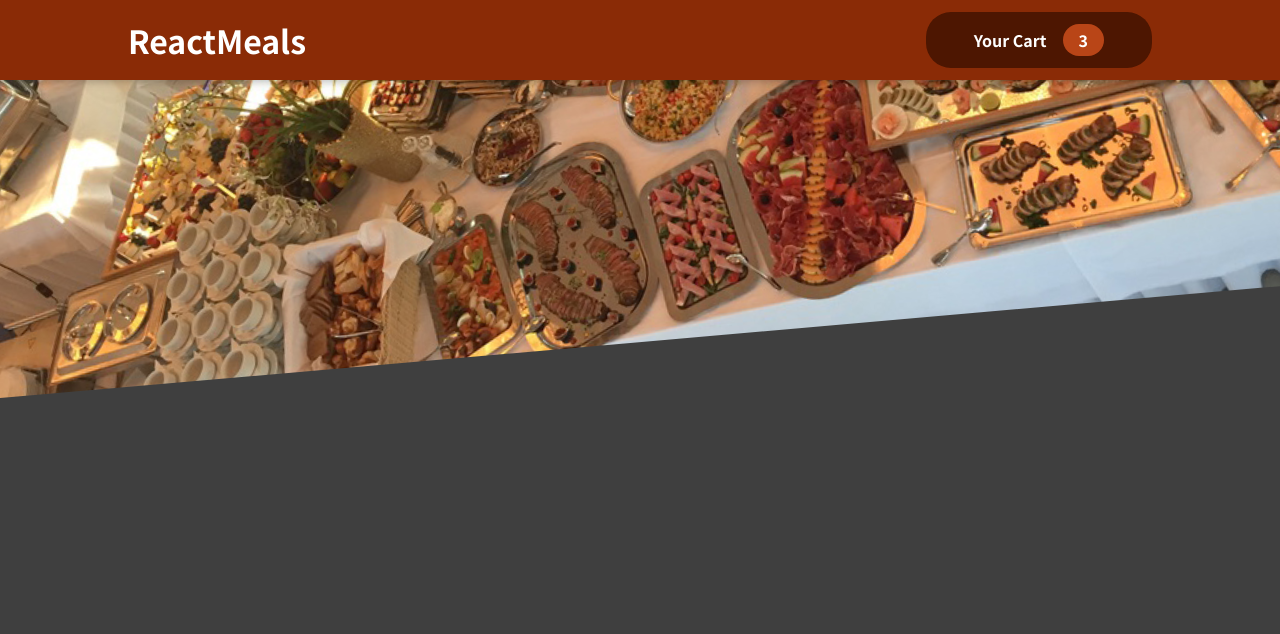
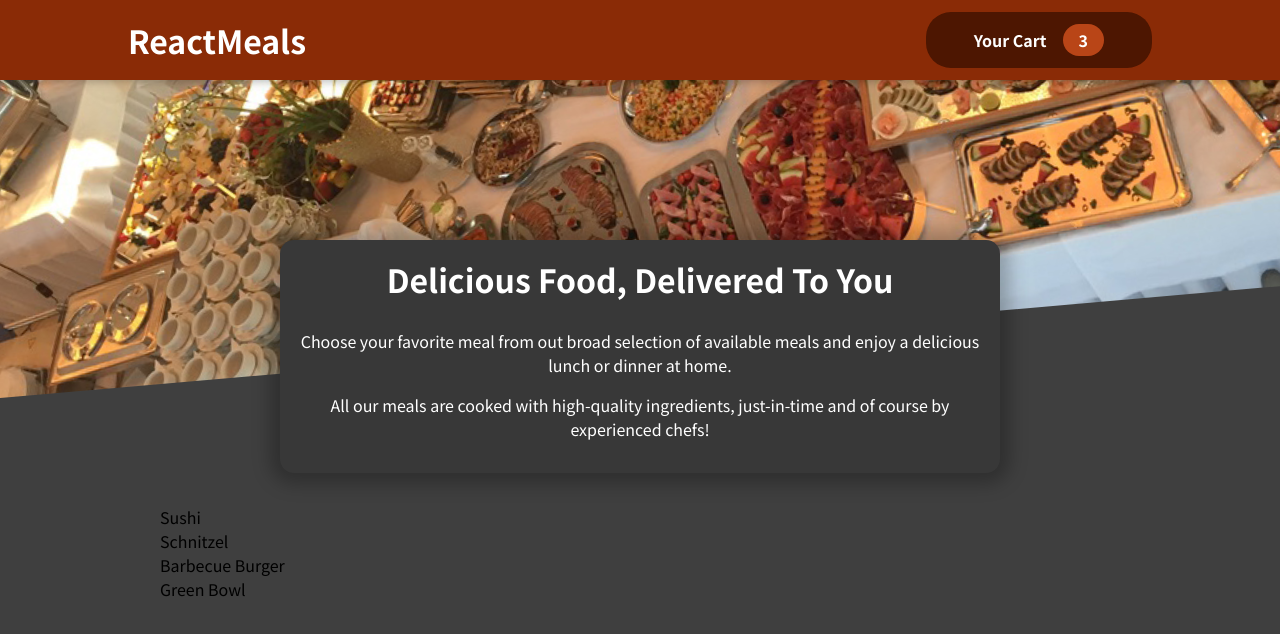
Before and after one commit to jogomajo/food-order-app, a React (Create React App) app: page / in a window 1280 px wide. Shown: the top 634 px of the page. Built offline with nearby package versions, Linux system fonts and the light colour scheme.

Commit message:
Meals folder populated with components responsible for displaying meals list

```diff
--- a/src/App.tsx
+++ b/src/App.tsx
@@ -1,9 +1,13 @@
 import Header from './components/Layout/Header';
+import Meals from './components/Meals/Meals';
 
 const App: React.FC = () => {
   return (
     <>
       <Header />
+      <main>
+        <Meals />
+      </main>
     </>
   );
 };
--- /dev/null
+++ b/src/components/Meals/AvailableMeals.module.scss
@@ -0,0 +1,24 @@
+.meals {
+  max-width: 60rem;
+  width: 90%;
+  margin: 2rem auto;
+  animation: meals-appear 1s ease-out forwards;
+
+  ul {
+    list-style: none;
+    margin: 0;
+    padding: 0;
+  }
+}
+
+@keyframes meals-appear {
+  from {
+    opacity: 0;
+    transform: translateY(3rem);
+  }
+
+  to {
+    opacity: 1;
+    transform: translateY(0);
+  }
+}
--- /dev/null
+++ b/src/components/Meals/AvailableMeals.tsx
@@ -0,0 +1,40 @@
+import classes from './AvailableMeals.module.scss';
+
+const DUMMY_MEALS = [
+  {
+    id: 'm1',
+    name: 'Sushi',
+    description: 'Finest fish and veggies',
+    price: 22.99,
+  },
+  {
+    id: 'm2',
+    name: 'Schnitzel',
+    description: 'A german specialty!',
+    price: 16.5,
+  },
+  {
+    id: 'm3',
+    name: 'Barbecue Burger',
+    description: 'American, raw, meaty',
+    price: 12.99,
+  },
+  {
+    id: 'm4',
+    name: 'Green Bowl',
+    description: 'Healthy...and green...',
+    price: 18.99,
+  },
+];
+
+const AvailableMeals: React.FC = () => {
+  const mealsList = DUMMY_MEALS.map((meal) => <li>{meal.name}</li>);
+
+  return (
+    <section className={classes.meals}>
+      <ul>{mealsList}</ul>
+    </section>
+  );
+};
+
+export default AvailableMeals;
--- /dev/null
+++ b/src/components/Meals/Meals.tsx
@@ -0,0 +1,13 @@
+import MealsSummary from './MealsSummary';
+import AvailableMeals from './AvailableMeals';
+
+const Meals: React.FC = () => {
+  return (
+    <>
+      <MealsSummary />
+      <AvailableMeals />
+    </>
+  );
+};
+
+export default Meals;
--- /dev/null
+++ b/src/components/Meals/MealsSummary.module.scss
@@ -0,0 +1,18 @@
+.summary {
+  text-align: center;
+  max-width: 45rem;
+  width: 90%;
+  margin: auto;
+  margin-top: -10rem;
+  position: relative;
+  background-color: #383838;
+  color: white;
+  border-radius: 14px;
+  padding: 1rem;
+  box-shadow: 0 1px 18px 10px rgba(0, 0, 0, 0.25);
+
+  h2 {
+    font-size: 2rem;
+    margin-top: 0;
+  }
+}
--- /dev/null
+++ b/src/components/Meals/MealsSummary.tsx
@@ -0,0 +1,19 @@
+import classes from './MealsSummary.module.scss';
+
+const MealsSummary: React.FC = () => {
+  return (
+    <section className={classes.summary}>
+      <h2>Delicious Food, Delivered To You</h2>
+      <p>
+        Choose your favorite meal from out broad selection of available meals
+        and enjoy a delicious lunch or dinner at home.
+      </p>
+      <p>
+        All our meals are cooked with high-quality ingredients, just-in-time and
+        of course by experienced chefs!
+      </p>
+    </section>
+  );
+};
+
+export default MealsSummary;
```
